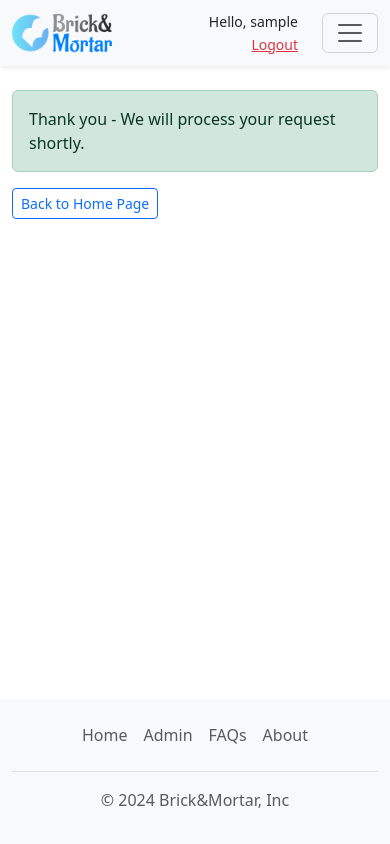
After one commit to XintangZ/brickNmortar, a Spring Boot app: page /books/request?bookId=1 in a window 390 px wide. The commit adds this page. Run offline with Spring Boot 4, Linux system fonts and the light colour scheme; the visitor is signed in with stand-in values (Sample User, id 1); some of the project's set-up classes (security, data sources, template engines, error pages and the like) are left out, and stand-ins take their place; some libraries are stand-ins or nearby versions.

Commit message:
fix nav responsive issue added request confirmation page

```diff
--- a/src/main/java/com/jac/onlinebookstore/book/controller/BookController.java
+++ b/src/main/java/com/jac/onlinebookstore/controller/BookController.java
@@ -1,7 +1,7 @@
-package com.jac.onlinebookstore.book.controller;
+package com.jac.onlinebookstore.controller;
 
-import com.jac.onlinebookstore.book.service.BookService;
-import com.jac.onlinebookstore.book.entity.Book;
+import com.jac.onlinebookstore.service.BookService;
+import com.jac.onlinebookstore.entity.Book;
 import org.springframework.stereotype.Controller;
 import org.springframework.ui.Model;
 import org.springframework.web.bind.annotation.*;
@@ -62,6 +62,7 @@ public class BookController {
         }
 
         Book newBook = new Book();
+        newBook.setIsbn(isbn);
 
         model.addAllAttributes(Map.of(
                 "title", "Add Book",
@@ -89,6 +90,15 @@ public class BookController {
         return "index";
     }
 
+    @GetMapping("/request")
+    public String handleRequest(@RequestParam("bookId") int id, Model model) {
+        model.addAllAttributes(Map.of(
+                "title", "Confirmation",
+                "view", "books/request-confirmation"
+        ));
+        return "index";
+    }
+
     @PostMapping("/save")
     public String saveBook(@ModelAttribute("book") Book theBook) {
         bookService.save(theBook);
--- a/src/main/java/com/jac/onlinebookstore/MainController.java
+++ b/src/main/java/com/jac/onlinebookstore/controller/MainController.java
@@ -1,4 +1,4 @@
-package com.jac.onlinebookstore;
+package com.jac.onlinebookstore.controller;
 
 import org.springframework.stereotype.Controller;
 import org.springframework.ui.Model;
--- a/src/main/java/com/jac/onlinebookstore/book/dao/BookRepository.java
+++ b/src/main/java/com/jac/onlinebookstore/dao/BookRepository.java
@@ -1,6 +1,6 @@
-package com.jac.onlinebookstore.book.dao;
+package com.jac.onlinebookstore.dao;
 
-import com.jac.onlinebookstore.book.entity.Book;
+import com.jac.onlinebookstore.entity.Book;
 import org.springframework.data.jpa.repository.JpaRepository;
 
 import java.util.Optional;
--- a/src/main/java/com/jac/onlinebookstore/book/entity/Book.java
+++ b/src/main/java/com/jac/onlinebookstore/entity/Book.java
@@ -1,4 +1,4 @@
-package com.jac.onlinebookstore.book.entity;
+package com.jac.onlinebookstore.entity;
 
 import jakarta.persistence.*;
 import lombok.*;
--- a/src/main/java/com/jac/onlinebookstore/security/SecurityConfig.java
+++ b/src/main/java/com/jac/onlinebookstore/security/SecurityConfig.java
@@ -23,7 +23,7 @@ public class SecurityConfig {
         http.authorizeHttpRequests(configurer ->
                 configurer
                         .requestMatchers("/img/**").permitAll()
-                        .requestMatchers("/books/list", "/books/search").authenticated()
+                        .requestMatchers("/books/list", "/books/search", "/books/request").authenticated()
                         .requestMatchers("/books/**").hasRole("ADMIN")
                         .anyRequest().authenticated())
                 .formLogin(form -> form.loginPage("/login").loginProcessingUrl("/authenticateUser").permitAll())
--- a/src/main/java/com/jac/onlinebookstore/book/service/BookService.java
+++ b/src/main/java/com/jac/onlinebookstore/service/BookService.java
@@ -1,6 +1,6 @@
-package com.jac.onlinebookstore.book.service;
+package com.jac.onlinebookstore.service;
 
-import com.jac.onlinebookstore.book.entity.Book;
+import com.jac.onlinebookstore.entity.Book;
 
 import java.util.List;
 
--- a/src/main/java/com/jac/onlinebookstore/book/service/BookServiceImpl.java
+++ b/src/main/java/com/jac/onlinebookstore/service/BookServiceImpl.java
@@ -1,7 +1,7 @@
-package com.jac.onlinebookstore.book.service;
+package com.jac.onlinebookstore.service;
 
-import com.jac.onlinebookstore.book.dao.BookRepository;
-import com.jac.onlinebookstore.book.entity.Book;
+import com.jac.onlinebookstore.dao.BookRepository;
+import com.jac.onlinebookstore.entity.Book;
 import org.springframework.beans.factory.annotation.Autowired;
 import org.springframework.stereotype.Service;
 
--- /dev/null
+++ b/src/main/resources/templates/books/request-confirmation.html
@@ -0,0 +1,13 @@
+<!DOCTYPE html>
+<html lang="en" xmlns:th="http://www.thymeleaf.org">
+<body>
+
+<div th:fragment="content">
+    <div class="alert alert-success" role="alert">
+        Thank you - We will process your request shortly.
+    </div>
+    <a th:href="@{/}" class="btn btn-sm btn-outline-primary">Back to Home Page</a>
+</div>
+
+</body>
+</html>
--- a/src/main/resources/templates/fragments/nav.html
+++ b/src/main/resources/templates/fragments/nav.html
@@ -4,28 +4,23 @@
     <nav th:fragment="nav" class="navbar navbar-expand-lg bg-light shadow-sm sticky-top">
         <div class="container">
             <a class="navbar-brand" th:href="@{/}">
-                <img th:src="@{/img/logo.png}" alt="bookstore logo" style="width: 100px" class="me-3">
+                <img th:src="@{/img/logo.png}" alt="bookstore logo" style="width: 100px" class="me-5">
             </a>
+            <form class="d-flex d-md-none flex-column align-items-end flex-grow-1 pe-4" th:action="@{/logout}" method="post">
+                <small class="text-nowrap">Hello, <span sec:authentication="principal.username"/></small>
+                <a href="#" role="button" onclick="this.closest('form').submit()" class="text-danger"><small>Logout</small></a>
+            </form>
             <button class="navbar-toggler" type="button" data-bs-toggle="collapse" data-bs-target="#navbarSupportedContent" aria-controls="navbarSupportedContent" aria-expanded="false" aria-label="Toggle navigation">
                 <span class="navbar-toggler-icon"></span>
             </button>
             <div class="collapse navbar-collapse" id="navbarSupportedContent">
-<!--                <ul class="navbar-nav me-auto mb-2 mb-lg-0">-->
-<!--                    <li class="nav-item">-->
-<!--                        <a class="nav-link" th:classappend="${currentUri == '/' ? 'active' : ''}" th:href="@{/}">Home</a>-->
-<!--                    </li>-->
-<!--                    <li class="nav-item" sec:authorize="hasRole('ROLE_ADMIN')">-->
-<!--                        <a class="nav-link" th:classappend="${currentUri == '/books/list' ? 'active' : ''}" th:href="@{/books/list}">Admin</a>-->
-<!--                    </li>-->
-<!--                </ul>-->
-                <div class="navbar-nav mx-auto mb-2 mb-lg-0 w-100 flex-row justify-content-between align-items-center gap-4">
+                <div class="navbar-nav mx-auto mb-2 mb-lg-0 w-100 me-md-5 mt-3 mt-md-0">
                     <div th:replace="~{fragments/search-form :: search}">&nbsp;</div>
-
-                    <form class="d-flex flex-column align-items-end" th:action="@{/logout}" method="post">
-                        <small class="text-nowrap">Hello, <span sec:authentication="principal.username"/></small>
-                        <a href="#" role="button" onclick="this.closest('form').submit()" class="text-danger"><small>Logout</small></a>
-                    </form>
                 </div>
+                <form class="d-none d-md-flex flex-column align-items-end" th:action="@{/logout}" method="post">
+                    <small class="text-nowrap">Hello, <span sec:authentication="principal.username"/></small>
+                    <a href="#" role="button" onclick="this.closest('form').submit()" class="text-danger"><small>Logout</small></a>
+                </form>
             </div>
         </div>
     </nav>
--- a/src/main/resources/templates/home.html
+++ b/src/main/resources/templates/home.html
@@ -20,10 +20,10 @@
                         <p class="card-text flex-grow-1" th:text="${book.description}" />
                         <p class="card-text text-secondary"><small th:text="'ISBN: ' + ${book.isbn}" /></p>
 
-                        <button class="btn btn-outline-primary btn-sm"
-                                onclick="alert('Thank you. We will process your request shortly.')">
+                        <a th:href="@{/books/request(bookId=${book.id})}"
+                           class="btn btn-outline-primary btn-sm">
                             Request
-                        </button>
+                        </a>
                     </div>
                 </div>
             </div>
```
